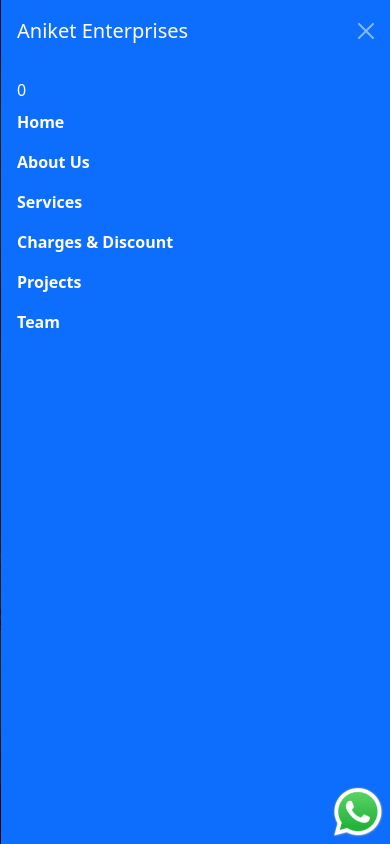
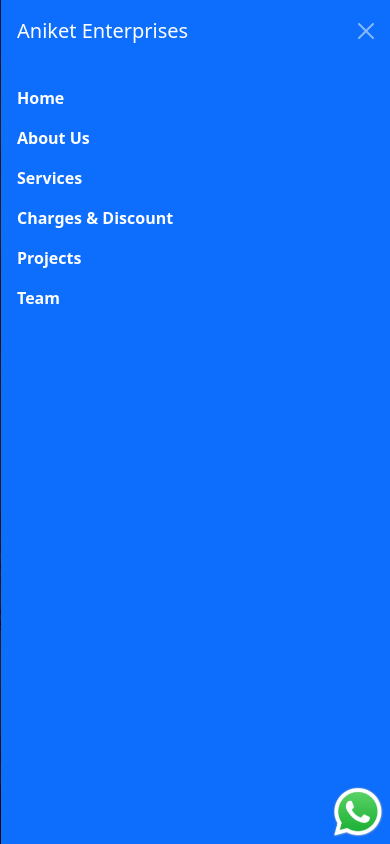
Before and after one commit to anujnema5/aniket-enterprise, a React (Vite) app in the folder client/: page / in a window 390 px wide. Both pictures are taken after a click on the button "Toggle navigation". Shown: the top 844 px of the page. Built offline with nearby package versions, Linux system fonts and the light colour scheme.

Commit message:
remove 0 from  nav

```diff
--- a/client/src/components/navbar/Nav.jsx
+++ b/client/src/components/navbar/Nav.jsx
@@ -47,7 +47,7 @@ function Nav() {
                 id="togglerClosebtn"
               ></button>
             </div>
-            <div className="offcanvas-body">0
+            <div className="offcanvas-body">
               <ul className="navbar-nav offnav justify-content-end flex-grow-1 pe-3">
                 <li className="nav-item">
                   <Link
```
